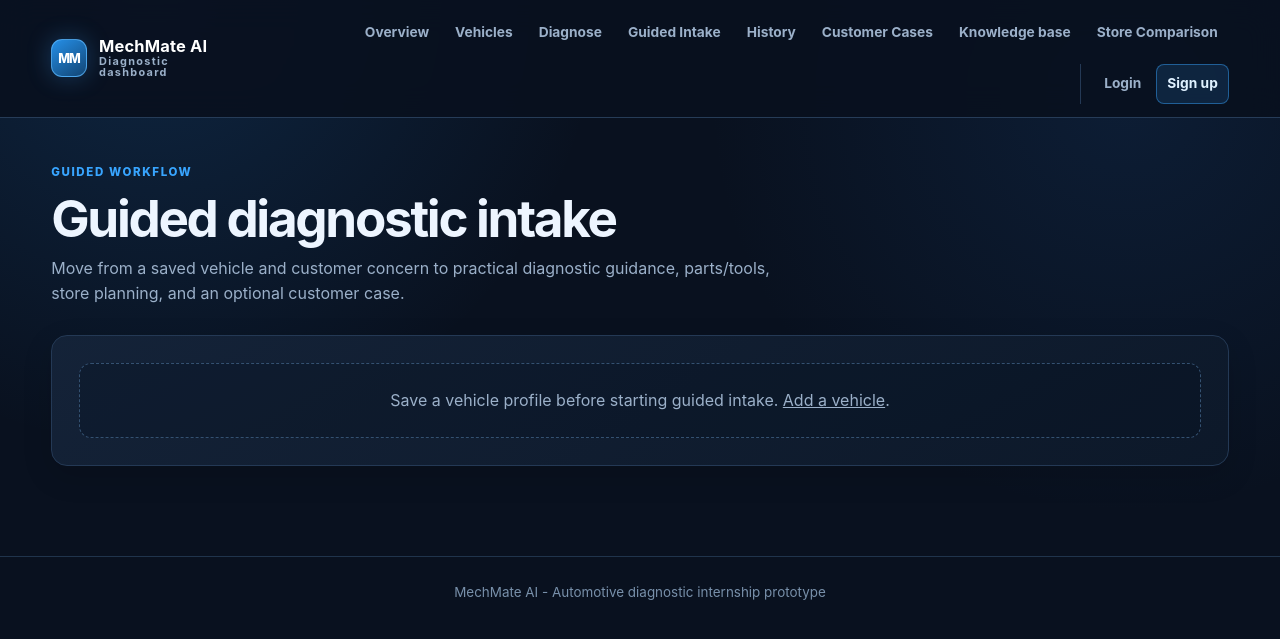
After one commit to Abhay-MechMate/mechmate-ai, a FastAPI app: template app/templates/intake.html in a window 1280 px wide. The commit adds this page. Shown: the top 639 px of the page. Run offline with FastAPI, Linux system fonts and the light colour scheme; the template is opened without the code that fills it, so the values that code supplies are empty; some libraries are stand-ins or nearby versions.

Commit message:
Add guided diagnostic intake workflow

```diff
--- a/app/main.py
+++ b/app/main.py
@@ -801,6 +801,131 @@ def diagnose_page(request: Request):
     )
 
 
+@app.get("/intake", response_class=HTMLResponse)
+def guided_intake_page(request: Request):
+    current_user = get_current_user(request)
+    if not current_user:
+        return redirect_to_login()
+
+    return render_template(
+        request,
+        "intake.html",
+        {
+            "vehicles": get_vehicles(current_user["id"]),
+            "result": None,
+            "intake_values": {},
+        },
+    )
+
+
+@app.post("/intake", response_class=HTMLResponse)
+def submit_guided_intake(
+    request: Request,
+    vehicle_id: int = Form(...),
+    obd_code: str = Form(""),
+    symptom: str = Form(""),
+    customer_name: str = Form(""),
+    customer_email: str = Form(""),
+    customer_phone: str = Form(""),
+    follow_up_channel: str = Form("none"),
+    save_as_case: bool = Form(False),
+):
+    current_user = get_current_user(request)
+    if not current_user:
+        return redirect_to_login()
+
+    vehicles = get_vehicles(current_user["id"])
+    selected_vehicle = get_vehicle(vehicle_id, current_user["id"])
+    intake_values = {
+        "vehicle_id": vehicle_id,
+        "obd_code": obd_code,
+        "symptom": symptom,
+        "customer_name": customer_name,
+        "customer_email": customer_email,
+        "customer_phone": customer_phone,
+        "follow_up_channel": follow_up_channel,
+        "save_as_case": save_as_case,
+    }
+    if not selected_vehicle:
+        return render_template(
+            request,
+            "intake.html",
+            {
+                "vehicles": vehicles,
+                "result": None,
+                "intake_values": intake_values,
+                "error": "Choose one of your saved vehicles before continuing.",
+            },
+        )
+
+    obd_code = obd_code.strip()
+    symptom = symptom.strip()
+    if not obd_code and not symptom:
+        return render_template(
+            request,
+            "intake.html",
+            {
+                "vehicles": vehicles,
+                "result": None,
+                "selected_vehicle": selected_vehicle,
+                "intake_values": intake_values,
+                "error": "Enter an OBD-II code, a customer complaint, or both.",
+            },
+        )
+
+    result, input_text = run_diagnostic_with_knowledge(
+        obd_code=obd_code,
+        symptom=symptom,
+        vehicle=selected_vehicle,
+    )
+    add_diagnostic_session(
+        user_id=current_user["id"],
+        vehicle_id=selected_vehicle["id"],
+        input_text=input_text,
+        summary=result["summary"],
+        severity=result["severity"],
+        causes=result["causes"],
+        inspection=result["inspection"],
+        parts=result["parts"],
+        parts_store_notes=result["parts_store_notes"],
+        safety=result["safety"],
+    )
+
+    created_case_id = None
+    if save_as_case:
+        suggested_parts, suggested_tools = split_case_parts_and_tools(result["parts"])
+        saved_complaint = symptom or f"OBD-II code: {obd_code.upper()}"
+        if symptom and obd_code:
+            saved_complaint = f"{symptom} (OBD-II code: {obd_code.upper()})"
+        created_case_id = add_customer_case(
+            user_id=current_user["id"],
+            vehicle_id=selected_vehicle["id"],
+            customer_name=customer_name.strip(),
+            customer_email=customer_email.strip(),
+            customer_phone=customer_phone.strip(),
+            complaint=saved_complaint,
+            diagnosis_summary=result["summary"],
+            severity=result["severity"],
+            suggested_parts=suggested_parts,
+            suggested_tools=suggested_tools,
+            store_guidance=result["parts_store_notes"],
+            follow_up_channel=follow_up_channel,
+        )
+
+    return render_template(
+        request,
+        "intake.html",
+        {
+            "vehicles": vehicles,
+            "result": result,
+            "selected_vehicle": selected_vehicle,
+            "input_text": input_text,
+            "intake_values": intake_values,
+            "created_case_id": created_case_id,
+        },
+    )
+
+
 @app.post("/diagnose", response_class=HTMLResponse)
 def run_diagnosis(
     request: Request,
--- a/app/static/styles.css
+++ b/app/static/styles.css
@@ -105,6 +105,17 @@ select:disabled { cursor: not-allowed; opacity: 0.58; }
 .vin-input-row .button { flex: 0 0 auto; }
 .lookup-status { min-height: 1.35em; margin: 9px 0 0; color: #b9d8ca; font-size: 0.84rem; }
 .lookup-status.lookup-error { color: #ffc4c7; }
+.intake-form { display: grid; gap: 22px; }
+.intake-step { margin-bottom: 0; }
+.intake-step .section-heading { margin-bottom: 18px; }
+.selected-vehicle { display: flex; flex-wrap: wrap; gap: 7px 12px; margin-top: 16px; padding: 12px 14px; border: 1px solid rgba(56, 165, 255, 0.28); border-radius: 10px; background: rgba(56, 165, 255, 0.07); color: #c9e8ff; font-size: 0.9rem; }
+.selected-vehicle strong { color: #eff8ff; }
+.case-save-toggle { display: flex; align-items: flex-start; gap: 11px; margin: 0; padding: 15px; border: 1px solid var(--border-strong); border-radius: 10px; background: rgba(5, 15, 29, 0.32); cursor: pointer; }
+.case-save-toggle:hover { border-color: rgba(56, 165, 255, 0.55); }
+.case-save-toggle input { flex: 0 0 auto; width: 18px; min-height: 18px; margin: 2px 0 0; accent-color: var(--blue); }
+.case-save-toggle small { display: block; margin-top: 4px; color: var(--muted); font-size: 0.82rem; font-weight: 400; }
+.intake-submit { justify-self: start; min-width: 220px; }
+.intake-result { margin-top: 28px; }
 .success { margin-bottom: 20px; padding: 13px 15px; border: 1px solid rgba(77, 212, 160, 0.45); border-radius: 10px; background: rgba(32, 130, 94, 0.16); color: #bdf4d8; }
 .list-item { margin-top: 13px; padding: 18px; border: 1px solid rgba(52, 81, 113, 0.76); border-radius: 12px; background: rgba(5, 15, 29, 0.38); }
 .list-item:first-of-type { margin-top: 0; }
@@ -145,5 +156,5 @@ footer { padding: 25px max(5vw, 24px) 32px; border-top: 1px solid rgba(52, 81, 1
 footer p { margin: 0; }
 @media print { @page { margin: 0.55in; } html, body { background: #fff; color: #111; } .navbar, footer, .no-print { display: none !important; } .container { width: 100%; margin: 0; padding: 0; } .card, .draft { border-color: #bbb; background: #fff; box-shadow: none; } .result, .result-section { border-color: #bbb; } .result-summary { background: #f3f6f8; color: #111; } .vehicle-meta, .muted, .draft-message, .result ul { color: #222; } .page-kicker, .section-label { color: #135b92; } .safety-note { color: #5f3b00; } .severity { border-color: #999; background: #f3f3f3; color: #111; } }
 @media (max-width: 1040px) { .navbar { align-items: flex-start; } nav { justify-content: flex-start; } .nav-links { flex: 1 1 100%; } .nav-account { margin-left: 0; padding-left: 0; border-left: 0; } }
-@media (max-width: 760px) { .navbar { align-items: flex-start; flex-direction: column; gap: 13px; } nav { width: 100%; gap: 9px; } .nav-links, .nav-account { width: 100%; } nav a { padding: 7px 8px; font-size: 0.82rem; } .nav-user { max-width: min(58vw, 220px); } .container { width: min(92%, 620px); padding-top: 32px; } .hero { grid-template-columns: 1fr; min-height: 0; padding: 32px 26px; } .hero-panel { max-width: 320px; } .grid, .form-grid, .result-grid, .history-details, .auth-shell, .dashboard-stats, .dashboard-columns, .system-status ul { grid-template-columns: 1fr; } .vin-input-row { flex-direction: column; } .vin-input-row .button { width: 100%; } .auth-shell { min-height: 0; gap: 24px; } .auth-card { justify-self: stretch; max-width: none; } .card { padding: 21px; } .result-section.full-result, .history-details .history-wide { grid-column: auto; } }
+@media (max-width: 760px) { .navbar { align-items: flex-start; flex-direction: column; gap: 13px; } nav { width: 100%; gap: 9px; } .nav-links, .nav-account { width: 100%; } nav a { padding: 7px 8px; font-size: 0.82rem; } .nav-user { max-width: min(58vw, 220px); } .container { width: min(92%, 620px); padding-top: 32px; } .hero { grid-template-columns: 1fr; min-height: 0; padding: 32px 26px; } .hero-panel { max-width: 320px; } .grid, .form-grid, .result-grid, .history-details, .auth-shell, .dashboard-stats, .dashboard-columns, .system-status ul { grid-template-columns: 1fr; } .vin-input-row { flex-direction: column; } .vin-input-row .button, .intake-submit { width: 100%; } .auth-shell { min-height: 0; gap: 24px; } .auth-card { justify-self: stretch; max-width: none; } .card { padding: 21px; } .result-section.full-result, .history-details .history-wide { grid-column: auto; } }
 @media (max-width: 440px) { .brand-subtitle { display: none; } .button-row { display: grid; grid-template-columns: 1fr; } .button { width: 100%; } .history-top { flex-direction: column; gap: 6px; } }
--- a/app/static/vehicle_dropdowns.js
+++ b/app/static/vehicle_dropdowns.js
@@ -162,4 +162,22 @@ function setupVehicleLookup() {
     decodeButton.addEventListener("click", decodeVin);
 }
 
+function setupIntakeVehiclePreview() {
+    const vehicleSelect = document.getElementById("intakeVehicle");
+    const preview = document.getElementById("intakeVehiclePreview");
+
+    if (!vehicleSelect || !preview) {
+        return;
+    }
+
+    function updatePreview() {
+        const selectedOption = vehicleSelect.options[vehicleSelect.selectedIndex];
+        preview.textContent = selectedOption ? selectedOption.dataset.vehicleSummary : "";
+    }
+
+    vehicleSelect.addEventListener("change", updatePreview);
+    updatePreview();
+}
+
 setupVehicleLookup();
+setupIntakeVehiclePreview();
--- a/app/templates/base.html
+++ b/app/templates/base.html
@@ -17,6 +17,7 @@
                 <a class="{% if request.url.path == '/' %}active{% endif %}" href="/">Overview</a>
                 <a class="{% if request.url.path.startswith('/vehicles') %}active{% endif %}" href="/vehicles">Vehicles</a>
                 <a class="{% if request.url.path.startswith('/diagnose') %}active{% endif %}" href="/diagnose">Diagnose</a>
+                <a class="{% if request.url.path.startswith('/intake') %}active{% endif %}" href="/intake">Guided Intake</a>
                 <a class="{% if request.url.path.startswith('/history') %}active{% endif %}" href="/history">History</a>
                 <a class="{% if request.url.path.startswith('/cases') %}active{% endif %}" href="/cases">Customer Cases</a>
                 <a class="{% if request.url.path.startswith('/knowledge-base') %}active{% endif %}" href="/knowledge-base">Knowledge base</a>
--- /dev/null
+++ b/app/templates/intake.html
@@ -0,0 +1,58 @@
+{% extends "base.html" %}
+
+{% block content %}
+<header class="page-heading"><p class="page-kicker">Guided workflow</p><h1>Guided diagnostic intake</h1><p class="subtext">Move from a saved vehicle and customer concern to practical diagnostic guidance, parts/tools, store planning, and an optional customer case.</p></header>
+{% if error %}<div class="form-error">{{ error }}</div>{% endif %}
+{% if created_case_id %}<div class="success">Customer case saved successfully. <a href="/cases/{{ created_case_id }}">Open case #{{ created_case_id }}</a>.</div>{% endif %}
+
+{% if vehicles %}
+<form method="post" action="/intake" class="intake-form">
+    <section class="card intake-step">
+        <div class="section-heading"><div><p class="section-label">Step 1</p><h2>Vehicle</h2></div></div>
+        <label for="intakeVehicle">Choose a saved vehicle</label>
+        <select name="vehicle_id" id="intakeVehicle" required>{% for vehicle in vehicles %}<option value="{{ vehicle.id }}" data-vehicle-summary="{{ vehicle.year }} {{ vehicle.make }} {{ vehicle.model }} · {{ "{:,}".format(vehicle.mileage) }} miles{% if vehicle.engine %} · {{ vehicle.engine }}{% endif %}" {% if intake_values.vehicle_id == vehicle.id %}selected{% endif %}>{{ vehicle.year }} {{ vehicle.make }} {{ vehicle.model }} — {{ "{:,}".format(vehicle.mileage) }} miles</option>{% endfor %}</select>
+        <p class="field-help">Need another vehicle? <a href="/vehicles">Add a vehicle profile</a>.</p>
+        <div class="selected-vehicle"><strong>Selected vehicle</strong><span id="intakeVehiclePreview">{% if selected_vehicle %}{{ selected_vehicle.year }} {{ selected_vehicle.make }} {{ selected_vehicle.model }} · {{ "{:,}".format(selected_vehicle.mileage) }} miles{% if selected_vehicle.engine %} · {{ selected_vehicle.engine }}{% endif %}{% else %}Choose a saved vehicle to confirm its details.{% endif %}</span></div>
+    </section>
+
+    <section class="card intake-step">
+        <div class="section-heading"><div><p class="section-label">Step 2</p><h2>Problem</h2></div></div>
+        <div class="form-grid">
+            <div><label for="intakeObdCode">OBD-II code (optional)</label><input type="text" name="obd_code" id="intakeObdCode" value="{{ intake_values.obd_code or '' }}" placeholder="P0301"></div>
+            <div><label for="intakeSymptom">Customer complaint / symptom (optional)</label><input type="text" name="symptom" id="intakeSymptom" value="{{ intake_values.symptom or '' }}" placeholder="my tire is deflating"></div>
+            <p class="field-help full">Use either field or both. Examples: <code>P0301</code>, <code>my tire is deflating</code>, <code>smoking from exhaust</code>, <code>battery keeps dying</code>, <code>car shakes while braking</code>.</p>
+        </div>
+    </section>
+
+    <section class="card intake-step">
+        <div class="section-heading"><div><p class="section-label">Step 3</p><h2>Customer information <span class="muted">(optional)</span></h2></div></div>
+        <div class="form-grid">
+            <div><label for="intakeCustomerName">Customer name</label><input type="text" name="customer_name" id="intakeCustomerName" value="{{ intake_values.customer_name or '' }}"></div>
+            <div><label for="intakeCustomerEmail">Customer email</label><input type="email" name="customer_email" id="intakeCustomerEmail" value="{{ intake_values.customer_email or '' }}"></div>
+            <div><label for="intakeCustomerPhone">Customer phone</label><input type="tel" name="customer_phone" id="intakeCustomerPhone" value="{{ intake_values.customer_phone or '' }}"></div>
+            <div><label for="intakeFollowUpChannel">Preferred follow-up channel</label><select name="follow_up_channel" id="intakeFollowUpChannel">{% for channel in ['none', 'email', 'phone', 'text', 'WhatsApp', 'voice'] %}<option value="{{ channel }}" {% if intake_values.follow_up_channel == channel %}selected{% endif %}>{{ channel }}</option>{% endfor %}</select></div>
+            <label class="case-save-toggle full" for="saveAsCase"><input type="checkbox" name="save_as_case" id="saveAsCase" {% if intake_values.save_as_case %}checked{% endif %}> <span><strong>Save this as a customer case</strong><small>Creates an account-specific case with the diagnostic snapshot, suggested parts/tools, and store guidance.</small></span></label>
+        </div>
+    </section>
+    <button class="button intake-submit" type="submit">Run guided diagnosis</button>
+</form>
+{% else %}
+<section class="card"><div class="empty-state">Save a vehicle profile before starting guided intake. <a href="/vehicles">Add a vehicle</a>.</div></section>
+{% endif %}
+
+{% if result %}
+<section class="card result intake-result">
+    <div class="section-heading"><div><p class="section-label">Guided result</p><h2>Diagnostic assessment</h2></div><span class="severity">{{ result.severity }}</span></div>
+    {% if selected_vehicle %}<p class="vehicle-meta"><strong>Vehicle:</strong> {{ selected_vehicle.year }} {{ selected_vehicle.make }} {{ selected_vehicle.model }}</p>{% endif %}
+    <p class="vehicle-meta"><strong>Input:</strong> {{ input_text }}</p><p class="result-summary">{{ result.summary }}</p>
+    <div class="result-grid">
+        <div class="result-section"><h3>Possible causes</h3>{% if result.causes %}<ul>{% for cause in result.causes %}<li>{{ cause }}</li>{% endfor %}</ul>{% else %}<p class="muted">No causes listed.</p>{% endif %}</div>
+        <div class="result-section"><h3>Suggested parts or tools</h3>{% if result.parts %}<ul>{% for part in result.parts %}<li>{{ part }}</li>{% endfor %}</ul>{% else %}<p class="muted">No parts or tools listed.</p>{% endif %}</div>
+        <div class="result-section full-result"><h3>Recommended inspection</h3>{% if result.inspection %}<ol>{% for step in result.inspection %}<li>{{ step }}</li>{% endfor %}</ol>{% else %}<p class="muted">No inspection steps listed.</p>{% endif %}</div>
+        <div class="result-section full-result"><h3>Parts store guidance</h3>{% if result.parts_store_notes %}<ul>{% for note in result.parts_store_notes %}<li>{{ note }}</li>{% endfor %}</ul>{% else %}<p class="muted">No parts-store guidance listed.</p>{% endif %}</div>
+        <div class="result-section full-result"><h3>Store comparison factors</h3><p class="muted">Review these customer value factors before purchase:</p><ul><li>Cost</li><li>Distance to store</li><li>Shipping</li><li>Warranty</li><li>Fitment confirmation</li></ul><a class="button secondary" href="/store-comparison">View store comparison</a></div>
+        <div class="result-section full-result"><h3>Safety note</h3><p class="safety-note">{{ result.safety }}</p></div>
+    </div>
+</section>
+{% endif %}
+{% endblock %}
```
Also changed, not shown: tests/test_app_workflows.py (+65 -0 lines).
